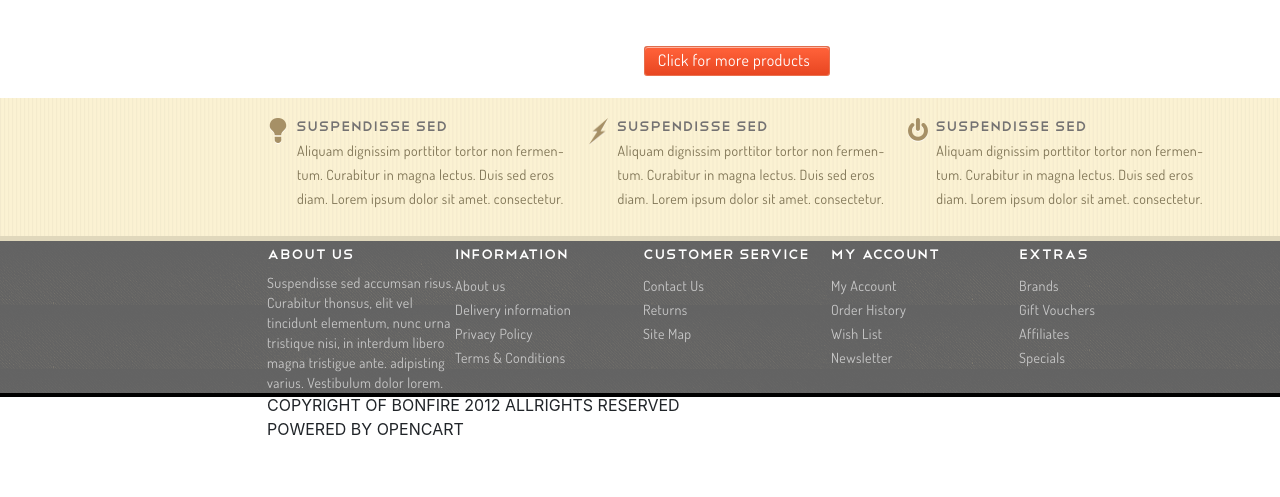
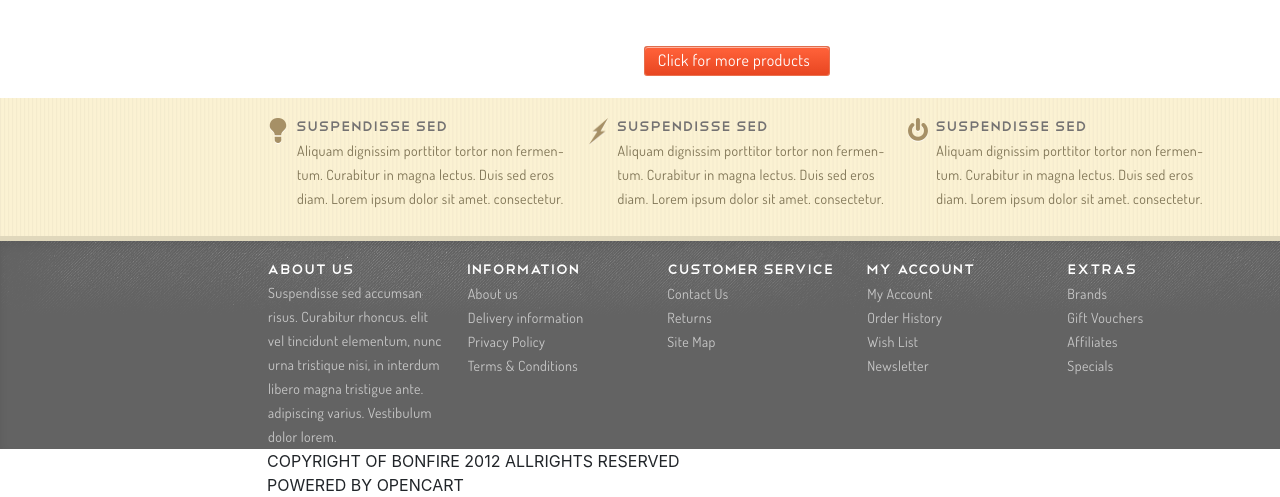
Before and after one commit to lostprofi/Study-project7, a website: page app/index.html in a window 1280 px wide. Shown: the part 1019-1516 px from the top of the page. Before the commit the page ends 1460 px from the top, so only its background shows below. Drawn offline with Linux system fonts and the light colour scheme.

Commit message:
commit #10

```diff
--- a/app/index.html
+++ b/app/index.html
@@ -670,8 +670,8 @@
                 <div class = "container footer-wrapper">
                     <div class = "footer-mid-content">
                         <h5>ABOUT US</h5>
-                        <p>Suspendisse sed accumsan risus. Curabitur thonsus, elit vel tincidunt elementum, nunc
-                        urna tristique nisi, in interdum libero magna tristigue ante. adipisting varius. Vestibulum
+                        <p>Suspendisse sed accumsan risus. Curabitur rhoncus. elit vel tincidunt elementum, nunc
+                        urna tristique nisi, in interdum libero magna tristigue ante. adipiscing varius. Vestibulum
                         dolor lorem.</p>
                     </div>
                     <div class = "footer-mid-content">
--- a/app/sass/footer/_footer.scss
+++ b/app/sass/footer/_footer.scss
@@ -64,27 +64,35 @@
 
 .footer-middle {
     margin-top: 5px;
-    background: url(../../img/header-middle-texture.png) rgb(99, 99, 99);
-    box-shadow: 0px 4px 0px 0px rgb(0, 0, 0);
+    padding-top: 13px;
+    background: url(../../img/footer_mid_back_2.png) no-repeat top rgb(99, 99, 99);
+    box-shadow: inset 0px 5px 9px 0px rgba(0, 0, 0, 0.08);
 }
 
 .footer-mid-content {
 
-    flex-basis: 20%;
+    flex-basis: 19%;
 
     h5 {
         @include font($Telegrafico_5...);
+        margin-bottom: 0;
+        margin-top: 3px;
+        line-height: 22px;
     }
 
     p{
         @include font($Terminal_Dosis_2...);
         color: rgb(201, 201, 201);
+        line-height: 24px;
+        margin-top: 2px;
+        margin-left: 1px;
     }
 
     ul {
         padding-left: 0;
+        margin-top: 2px;
         li{
-        list-style: none;
+            list-style: none;
 
         a{
             text-decoration: none;
@@ -92,10 +100,58 @@
             color: rgb(201, 201, 201);
             &:hover {
                 text-decoration: none;
+                }
             }
         }
     }
+
+    &:nth-child(2){
+        h5 {
+            margin-left: 14px;
+        }
+
+        ul {
+            margin-left: 15px;
+
+        }
+    }
+
+    &:nth-child(3){
+        flex-basis: 22%;
+
+        h5 {
+            margin-left: 29px;
+        }
+
+        ul {
+            margin-left: 29px;
+        }
+    }
+
+    &:nth-child(4){
+        flex-basis: 18%;
+
+        h5 {
+            margin-left: 14px;
+        }
+
+        ul {
+            margin-left: 15px;
+        }
+
+    }
+
+    &:nth-child(5){
+        h5 {
+            margin-left: 39px;
+        }
+
+        ul {
+            margin-left: 39px;
+        }
     }
 
 
+
+
 }
```
Also changed, not shown: app/css/main.css, app/img/footer_mid_back.png (added), app/img/footer_mid_back_2.png (added).
